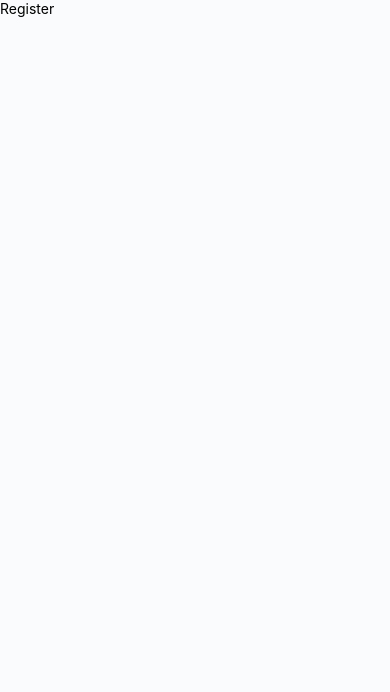
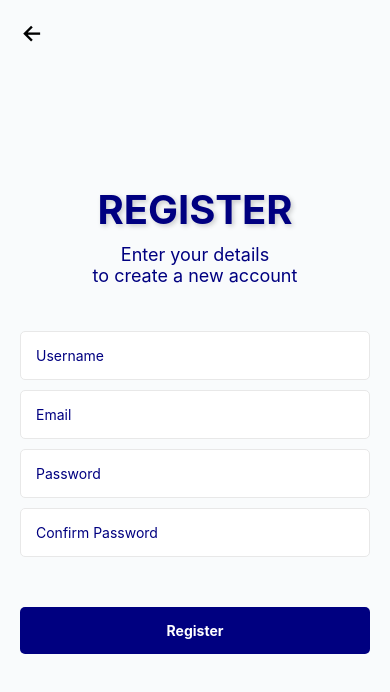
Before and after one commit to rokuzzz/finncabulary-react-native-quiz-app, a React Native app: screen /Register in a window 390 px wide. Shown: the top 692 px of the page. Built offline with nearby package versions, Linux system fonts and the light colour scheme.

Commit message:
feat: Create Register Screen
- Create Register screen using reusable components from Login screen
- Add BackArrowButton, CustomInput, and CustomButton components
- Add state for username, email, and password
- Add basic onPress function for register button

```diff
--- a/screens/Register.jsx
+++ b/screens/Register.jsx
@@ -1,13 +1,93 @@
-import { Text, View } from 'react-native';
+import React, {useState} from 'react';
+import { SafeAreaView, StyleSheet, Text, TouchableOpacity, View } from 'react-native';
+import { Ionicons, } from '@expo/vector-icons';
 
-import React from 'react'
+import CustomInput from '../components/authentication/CustomInput';
+import CustomButton from '../components/authentication/CustomButton';
+import BackArrowButton from '../components/common/BackArrowButton';
 
-const Register = () => {
+const Register = ({navigation}) => {
+  const [username, setUsername] = useState('');
+  const [password, setPassword] = useState('');
+
+  const onRegisterPressed = () => {
+    console.warn('Register')
+  }
+
   return (
-    <View>
-      <Text>Register</Text>
-    </View>
-  )
-}
+    <SafeAreaView style={styles.root}>
+      <View style={styles.container}>
+        <BackArrowButton navigation={navigation} />
 
-export default Register
+        <Text style={styles.title}>Register</Text>
+        <Text style={styles.subtitle}>
+          {'Enter your details\nto create a new account'}
+        </Text>
+
+        <CustomInput
+          placeholder='Username'
+          value={username}
+          setValue={setUsername}
+        />
+        <CustomInput
+          placeholder='Email'
+          value={username}
+          setValue={setUsername}
+        />
+        <CustomInput
+          placeholder='Password'
+          value={password}
+          setValue={setPassword}
+          secureTextEntry
+        />
+        <CustomInput
+          placeholder='Confirm Password'
+          value={password}
+          setValue={setPassword}
+          secureTextEntry
+        />
+
+        <View style={{marginTop: 40, width: '100%'}}>
+          <CustomButton text='Register' onPress={onRegisterPressed} />
+        </View>
+      </View>
+    </SafeAreaView>
+  );
+};
+
+const styles = StyleSheet.create({
+  root: {
+    flex: 1,
+  },
+  container: {
+    flex: 1,
+    padding: 20,
+    justifyContent: 'center',
+    alignItems: 'center',
+  },
+  title: {
+    paddingHorizontal: 15,
+    marginBottom: 10,
+
+    fontSize: 40,
+    fontWeight: 'bold',
+    textTransform: 'uppercase',
+    textAlign: 'center',
+
+    color: '#000080',
+    textShadowColor: 'rgba(0, 0, 0, 0.2)',
+    textShadowOffset: { width: 2, height: 2 },
+    textShadowRadius: 5,
+  },
+  subtitle: {
+    paddingHorizontal: 15,
+    marginBottom: 40,
+
+    fontSize: 18,
+    textAlign: 'center',
+
+    color: '#000080',
+  },
+});
+
+export default Register;
```
